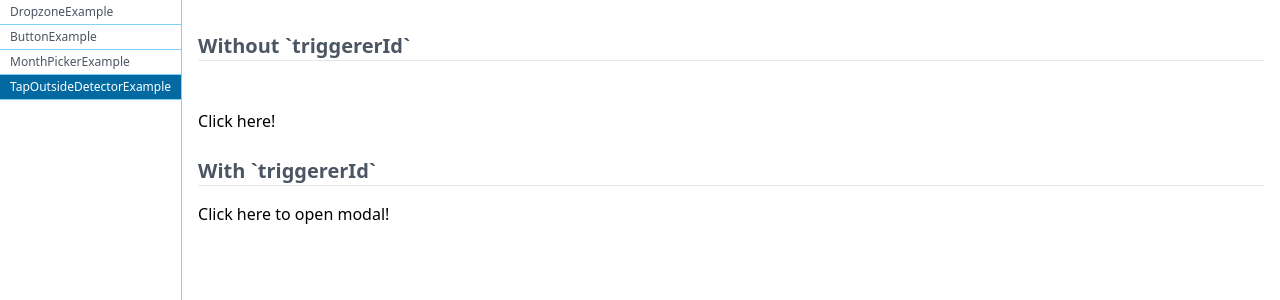
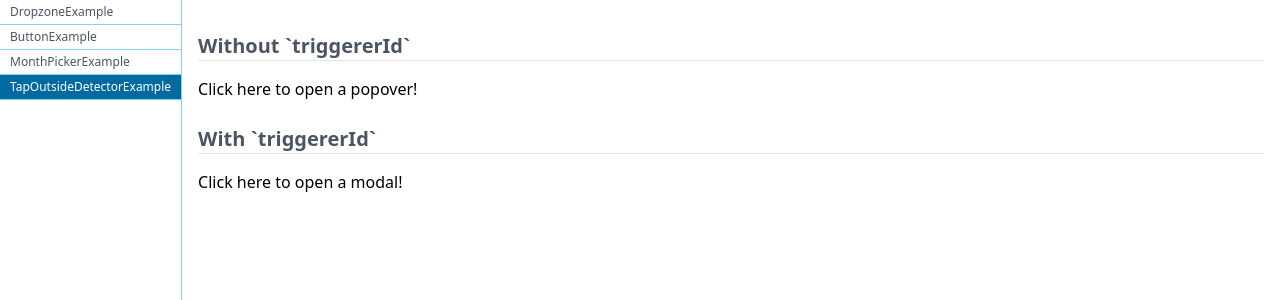
Before and after one commit to bluenex/react-collection, a React (Vite) app: page / in a window 1280 px wide. Both pictures are taken after a click on the button "TapOutsideDetectorExample". Shown: the top 300 px of the page. Built offline with nearby package versions, Linux system fonts and the light colour scheme.

Commit message:
fix typo

```diff
--- a/src/examples/TapOutsideDetectorExample.tsx
+++ b/src/examples/TapOutsideDetectorExample.tsx
@@ -1,28 +1,26 @@
 import { useState, FC, Dispatch, SetStateAction } from 'react';
-import Button from '../components/Button';
 import ExampleWithTitle from '../components/ExampleWithTitle';
-import MonthPicker, { SelectedObj } from '../components/MonthPicker';
 import TapOutsideDetector from '../components/TapOutsideDetector';
 
 interface PopoverWithTriggerProps {
-  isPopOverVisible: boolean;
-  setIsPopOverVisible: Dispatch<SetStateAction<boolean>>;
+  isPopoverVisible: boolean;
+  setIsPopoverVisible: Dispatch<SetStateAction<boolean>>;
 }
 
 const PopoverWithTrigger: FC<PopoverWithTriggerProps> = ({
-  isPopOverVisible,
-  setIsPopOverVisible,
+  isPopoverVisible,
+  setIsPopoverVisible,
 }) => {
   return (
-    <div className="relative w-fit mt-8">
-      {isPopOverVisible && (
+    <div className="relative w-fit">
+      {isPopoverVisible && (
         <div className="absolute -top-9 text-sm p-1 rounded border border-gray-300 bg-gray-200 whitespace-nowrap">
-          This is popover, tap below to close it.
+          This is a popover, tap anywhere to close it.
         </div>
       )}
 
-      <button onClick={() => setIsPopOverVisible((p) => !p)}>
-        Click here!
+      <button onClick={() => setIsPopoverVisible((p) => !p)}>
+        Click here to open a popover!
       </button>
     </div>
   );
@@ -44,7 +42,7 @@ const ModalWithContent: FC<ModalWithContentProps> = ({
       </button>
 
       <TapOutsideDetector triggererId="modal-triggerer" onTapOutside={onClose}>
-        <div id="content" className="bg-gray-300 rounded-md p-4">
+        <div id="content" className="bg-gray-100 rounded-md p-4">
           Some modal content
         </div>
       </TapOutsideDetector>
@@ -53,21 +51,23 @@ const ModalWithContent: FC<ModalWithContentProps> = ({
 };
 
 const TapOutsideDetectorExample = () => {
-  const [isPopOverVisible, setIsPopOverVisible] = useState(false);
+  const [isPopoverVisible, setIsPopoverVisible] = useState(false);
   const [isModalVisible, setIsModalVisible] = useState(false);
 
   return (
     <div className="flex flex-col w-full relative">
+      {JSON.stringify(TapOutsideDetector, null, 2)}
+
       <ModalWithContent
         isModalVisible={isModalVisible}
         onClose={() => setIsModalVisible(false)}
       />
 
       <ExampleWithTitle title="Without `triggererId`">
-        <TapOutsideDetector onTapOutside={() => setIsPopOverVisible(false)}>
+        <TapOutsideDetector onTapOutside={() => setIsPopoverVisible(false)}>
           <PopoverWithTrigger
-            isPopOverVisible={isPopOverVisible}
-            setIsPopOverVisible={setIsPopOverVisible}
+            isPopoverVisible={isPopoverVisible}
+            setIsPopoverVisible={setIsPopoverVisible}
           />
         </TapOutsideDetector>
       </ExampleWithTitle>
@@ -78,7 +78,7 @@ const TapOutsideDetectorExample = () => {
           className="text-left"
           onClick={() => setIsModalVisible(true)}
         >
-          Click here to open modal!
+          Click here to open a modal!
         </button>
       </ExampleWithTitle>
 
```
